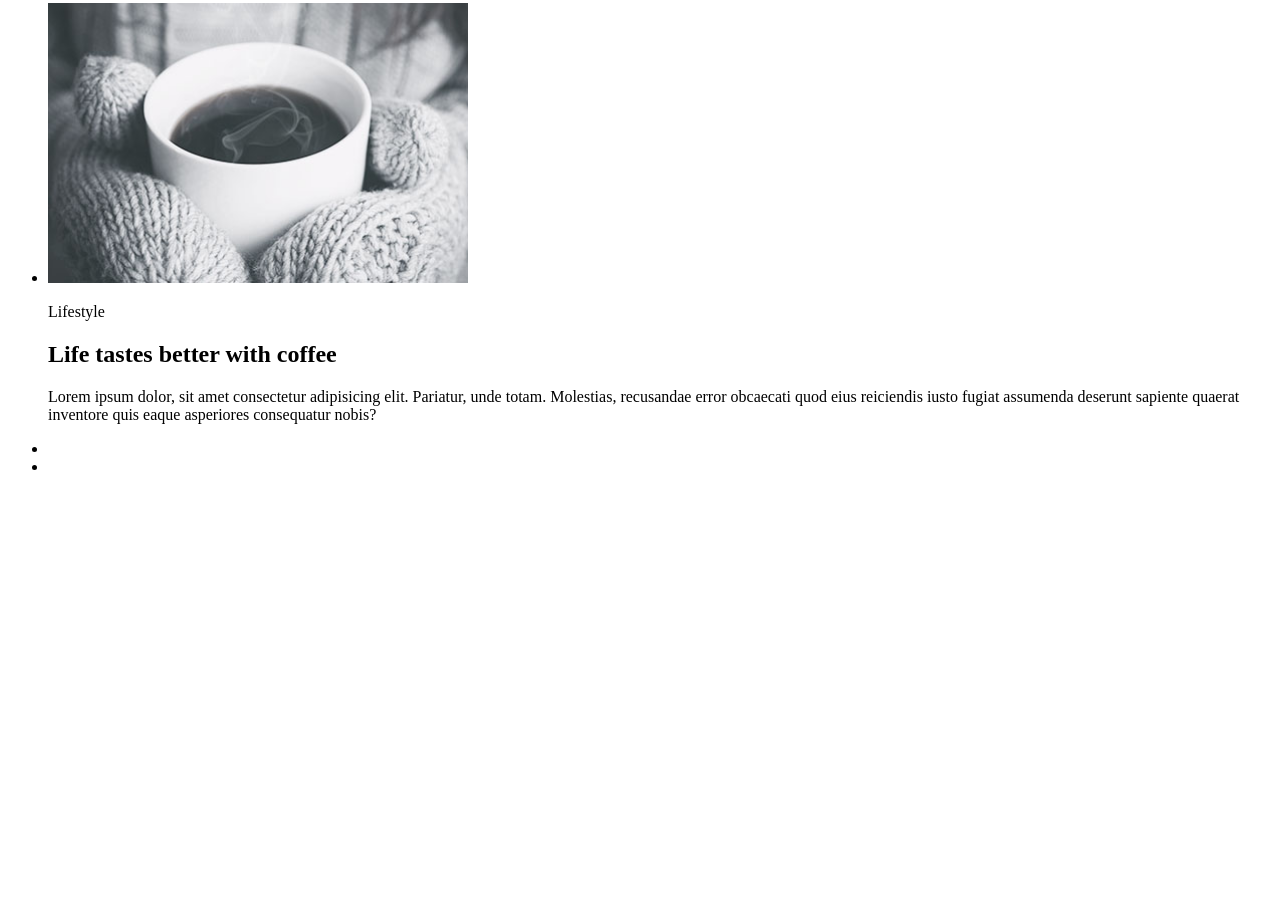
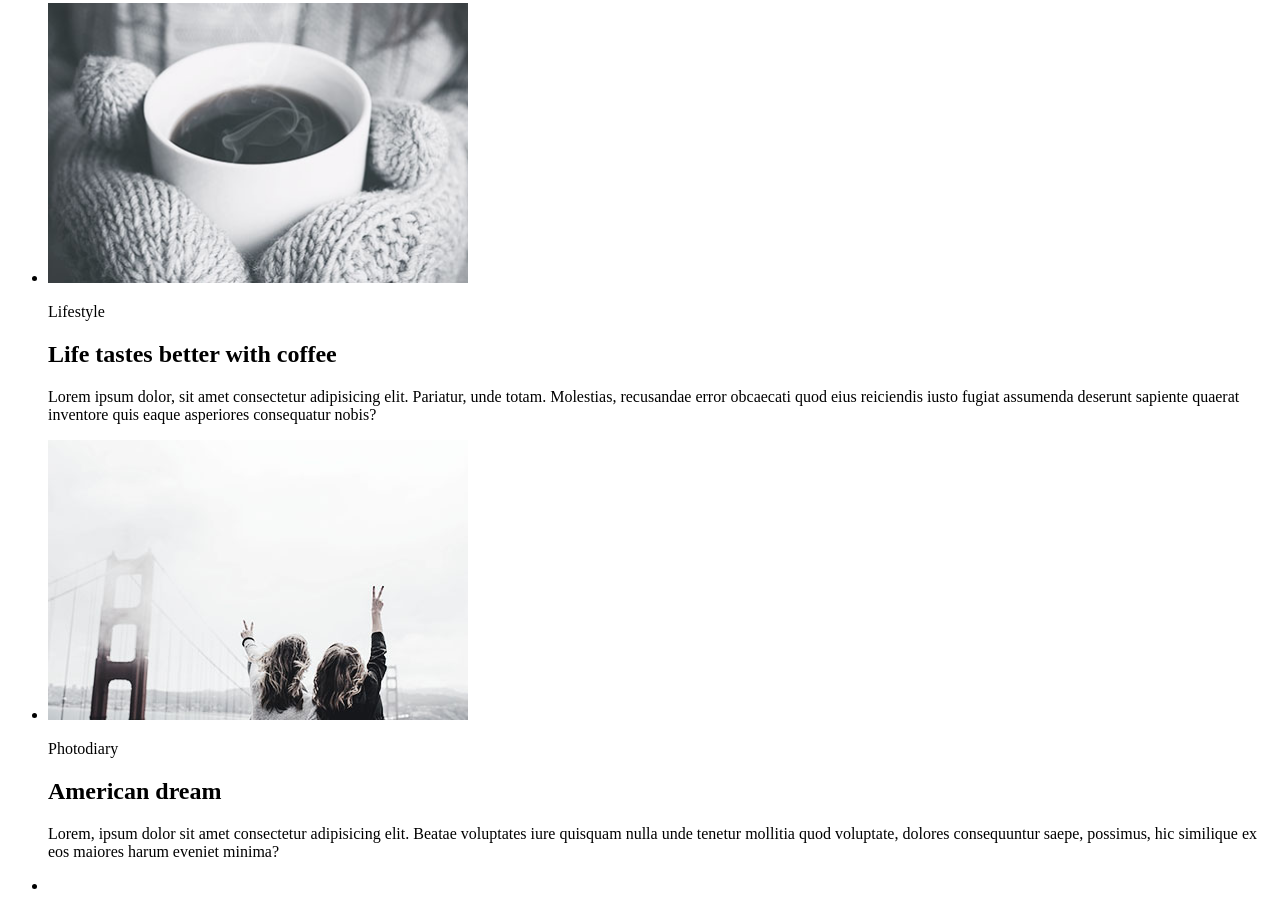
Before and after one commit to belon-creator/goit-markup-hw-02, a plain HTML site: page index.html in a window 1280 px wide. Shown: the part 536-1447 px from the top of the page. Before the commit the page ends 1028 px from the top, so only its background shows below. Drawn offline with Linux system fonts and the light colour scheme.

Commit message:
add 3-rd article

```diff
--- a/index.html
+++ b/index.html
@@ -55,7 +55,17 @@
               inventore quis eaque asperiores consequatur nobis?
             </p>
           </li>
-          <li></li>
+          <li>
+            <img src="./img/homework-01-2.jpg" alt="img" width="420" />
+            <p>Photodiary</p>
+            <h2>American dream</h2>
+            <p>
+              Lorem, ipsum dolor sit amet consectetur adipisicing elit. Beatae
+              voluptates iure quisquam nulla unde tenetur mollitia quod
+              voluptate, dolores consequuntur saepe, possimus, hic similique ex
+              eos maiores harum eveniet minima?
+            </p>
+          </li>
           <li></li>
         </ul>
       </section>
```
